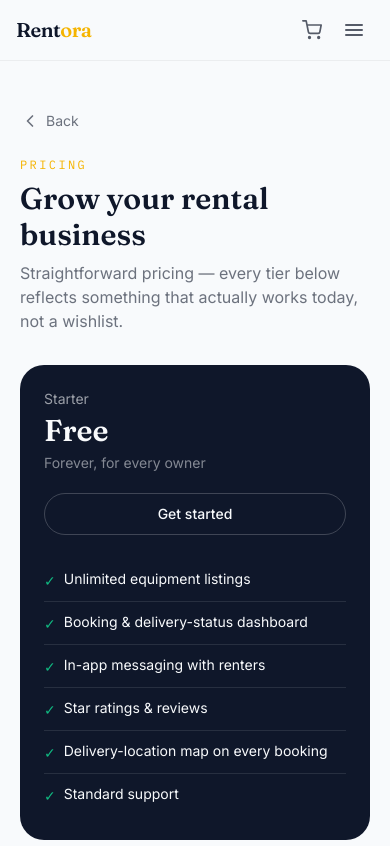
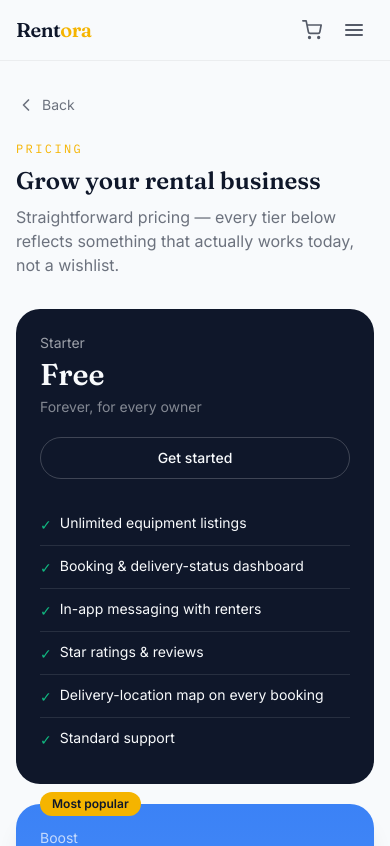
Before and after one commit to GuddyGames/rentora, a React (Vite) app: page /pricing in a window 390 px wide. Shown: the top 846 px of the page. Built offline with nearby package versions, Linux system fonts and the light colour scheme; no server answers.

Commit message:
Improve pricing page layout spacing for mobile

```diff
--- a/src/pages/Pricing.jsx
+++ b/src/pages/Pricing.jsx
@@ -55,10 +55,10 @@ export default function Pricing() {
   }
 
   return (
-    <div className="mx-auto max-w-6xl px-5 py-10">
+    <div className="mx-auto max-w-6xl px-4 py-6 sm:px-5 sm:py-10">
       <BackButton to="/" />
       <p className="font-mono text-xs uppercase tracking-[0.2em] text-gold">Pricing</p>
-      <h1 className="mt-2 font-display text-3xl font-semibold text-midnight">Grow your rental business</h1>
+      <h1 className="mt-2 break-words font-display text-2xl font-semibold text-midnight sm:text-3xl">Grow your rental business</h1>
       <p className="mt-2 max-w-xl text-midnight/60">
         Straightforward pricing — every tier below reflects something that actually works today, not a wishlist.
       </p>
```
